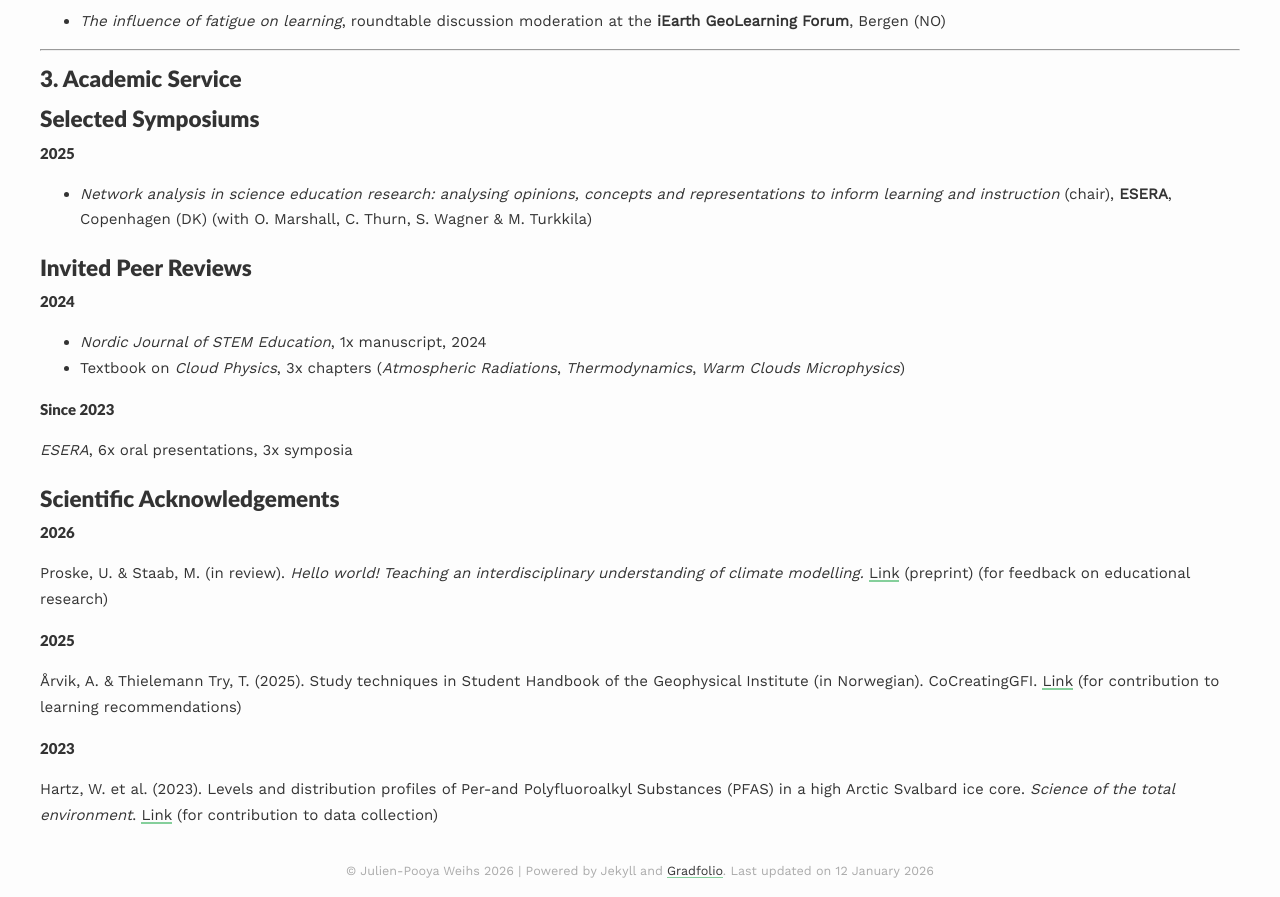
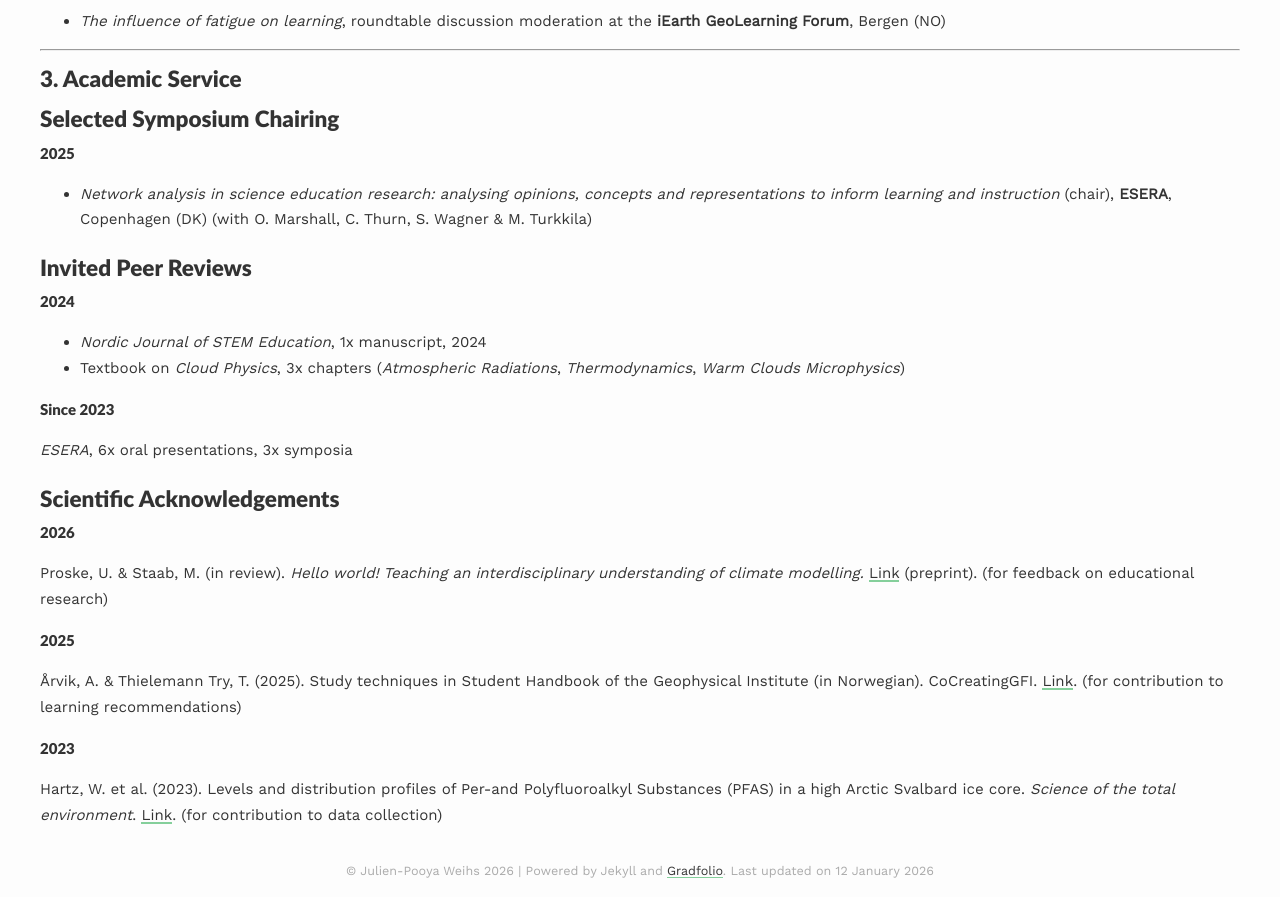
Before and after one commit to julienweihs/julienweihs.github.io, a Jekyll site: the page built from index.md, in a window 1280 px wide and 1400 px high, scrolled down 3373 px. Shown: the part 459-1356 px from the top of the window. Built offline with Jekyll 4.4.1, drawn with Linux system fonts in a browser that asks for light colours; some of the changed text lies outside the part shown.

Commit message:
Update index.md

```diff
--- a/index.md
+++ b/index.md
@@ -22,15 +22,15 @@
 # 1. Research (Publications, Projects)
 
 ## Publications
-**Weihs, J.-P.**, Euler, E., Gjerde, V., & Drange, H. (2025). Exploration of Troublesome and Threshold Concepts in Cloud Microphysics. _Journal of Geoscience Education_. [Link](https://doi.org/10.1080/10899995.2024.2446022)
+**Weihs, J.-P.**, Euler, E., Gjerde, V., & Drange, H. (2025). Exploration of Troublesome and Threshold Concepts in Cloud Microphysics. _Journal of Geoscience Education_. [Link](https://doi.org/10.1080/10899995.2024.2446022).
 
-**Weihs, J.-P.**, & Drange, H. (2025). Représenter et analyser la compréhension conceptuelle de la physique des nuages à l'aide de la théorie des graphes. In V. Munier & M Bächtold (Eds.), _Actes des XIIIe Rencontres scientifiques de l'ARDIST_, 4-7 juin 2024, Montpellier (p. 97-112). Éditions de l'ARDIST. [Link](https://ardist2024.sciencesconf.org/data/pages/Actes_13e_Rencontres_ARDiST.pdf)
+**Weihs, J.-P.**, & Drange, H. (2025). Représenter et analyser la compréhension conceptuelle de la physique des nuages à l'aide de la théorie des graphes. In V. Munier & M Bächtold (Eds.), _Actes des XIIIe Rencontres scientifiques de l'ARDIST_, 4-7 juin 2024, Montpellier (p. 97-112). Éditions de l'ARDIST. [Link](https://ardist2024.sciencesconf.org/data/pages/Actes_13e_Rencontres_ARDiST.pdf).
 
 **Weihs, J.-P.** & Lid, D.O. (2025). Improving students’ programming skills through Collaborative Scientific Python. In R. Lyng & S. Cotner (Eds.), _Conference proceedings - MNT-konferansen 2025_. Nordic Journal of STEM Education. 9(2): 383-390. [Link](https://doi.org/10.5324/njsteme.v9i2.6403).
 
-**Weihs, J-P.**, Weihs, A., Gjerde, V., & Drange, H. (in review) _Unsupervised and semi-supervised clustering methods to identify and refine participant experience levels in educational research_. [Link](https://arxiv.org/abs/2411.06479) (preprint)
+**Weihs, J-P.**, Weihs, A., Gjerde, V., & Drange, H. (in review) _Unsupervised and semi-supervised clustering methods to identify and refine participant experience levels in educational research_. [Link](https://arxiv.org/abs/2411.06479) (preprint).
 
-**Weihs, J.-P.**, Gjerde, V., & Drange, H. (in review). _From Novice to Expert in Cloud Physics: a Graph-Based Analysis of Learner Conceptual Understanding_. [Link](https://arxiv.org/abs/2411.06479) (preprint)
+**Weihs, J.-P.**, Gjerde, V., & Drange, H. (in review). _From Novice to Expert in Cloud Physics: a Graph-Based Analysis of Learner Conceptual Understanding_. [Link](https://arxiv.org/abs/2411.06479) (preprint).
 
 Gya, R., Boge, C., Dahl, T., Bergstrøm-Hansen, N., Førland, O., Holtermann, K., Stabell, E., **Weihs, J.-P.**, et al. (submitted). _From student involvement to students-as-partners – evidence from nine Norwegian Centres for Excellence in Education_.
 
@@ -50,7 +50,7 @@
 
 ### Unpublished work
 
-**Weihs, J.-P.** (2019). _Interaction of surface waves with sea-ice in the marginal ice zone_. NTNU. [Link](https://ntnuopen.ntnu.no/ntnu-xmlui/bitstream/handle/11250/2634446/no.ntnu:inspera:43157182:37763738.pdf) (Master's thesis)
+**Weihs, J.-P.** (2019). _Interaction of surface waves with sea-ice in the marginal ice zone_. NTNU. [Link](https://ntnuopen.ntnu.no/ntnu-xmlui/bitstream/handle/11250/2634446/no.ntnu:inspera:43157182:37763738.pdf) (Master's thesis).
 
 ## Projects
 
@@ -152,7 +152,7 @@
 
 # 3. Academic Service
 
-## Selected Symposiums
+## Selected Symposium Chairing
 
 #### 2025
 - _Network analysis in science education research: analysing opinions, concepts and representations to inform learning and instruction_ (chair), **ESERA**, Copenhagen (DK) (with O. Marshall, C. Thurn, S. Wagner & M. Turkkila)
@@ -169,13 +169,13 @@
 ## Scientific Acknowledgements
 
 #### 2026
-Proske, U. & Staab, M. (in review). _Hello world! Teaching an interdisciplinary understanding of climate modelling._ [Link](https://doi.org/10.5194/egusphere-2025-6313) (preprint) (for feedback on educational research)
+Proske, U. & Staab, M. (in review). _Hello world! Teaching an interdisciplinary understanding of climate modelling._ [Link](https://doi.org/10.5194/egusphere-2025-6313) (preprint). (for feedback on educational research)
 
 #### 2025
-Årvik, A. & Thielemann Try, T. (2025). Study techniques in Student Handbook of the Geophysical Institute (in Norwegian). CoCreatingGFI. [Link](https://cocreatinggfi.w.uib.no/studenthandboka/) (for contribution to learning recommendations)
+Årvik, A. & Thielemann Try, T. (2025). Study techniques in Student Handbook of the Geophysical Institute (in Norwegian). CoCreatingGFI. [Link](https://cocreatinggfi.w.uib.no/studenthandboka/). (for contribution to learning recommendations)
 
 #### 2023
-Hartz, W. et al. (2023). Levels and distribution profiles of Per-and Polyfluoroalkyl Substances (PFAS) in a high Arctic Svalbard ice core. _Science of the total environment_. [Link](https://doi.org/10.1016/j.scitotenv.2023.161830) (for contribution to data collection)
+Hartz, W. et al. (2023). Levels and distribution profiles of Per-and Polyfluoroalkyl Substances (PFAS) in a high Arctic Svalbard ice core. _Science of the total environment_. [Link](https://doi.org/10.1016/j.scitotenv.2023.161830). (for contribution to data collection)
 
 <!--
 ## Education
```
